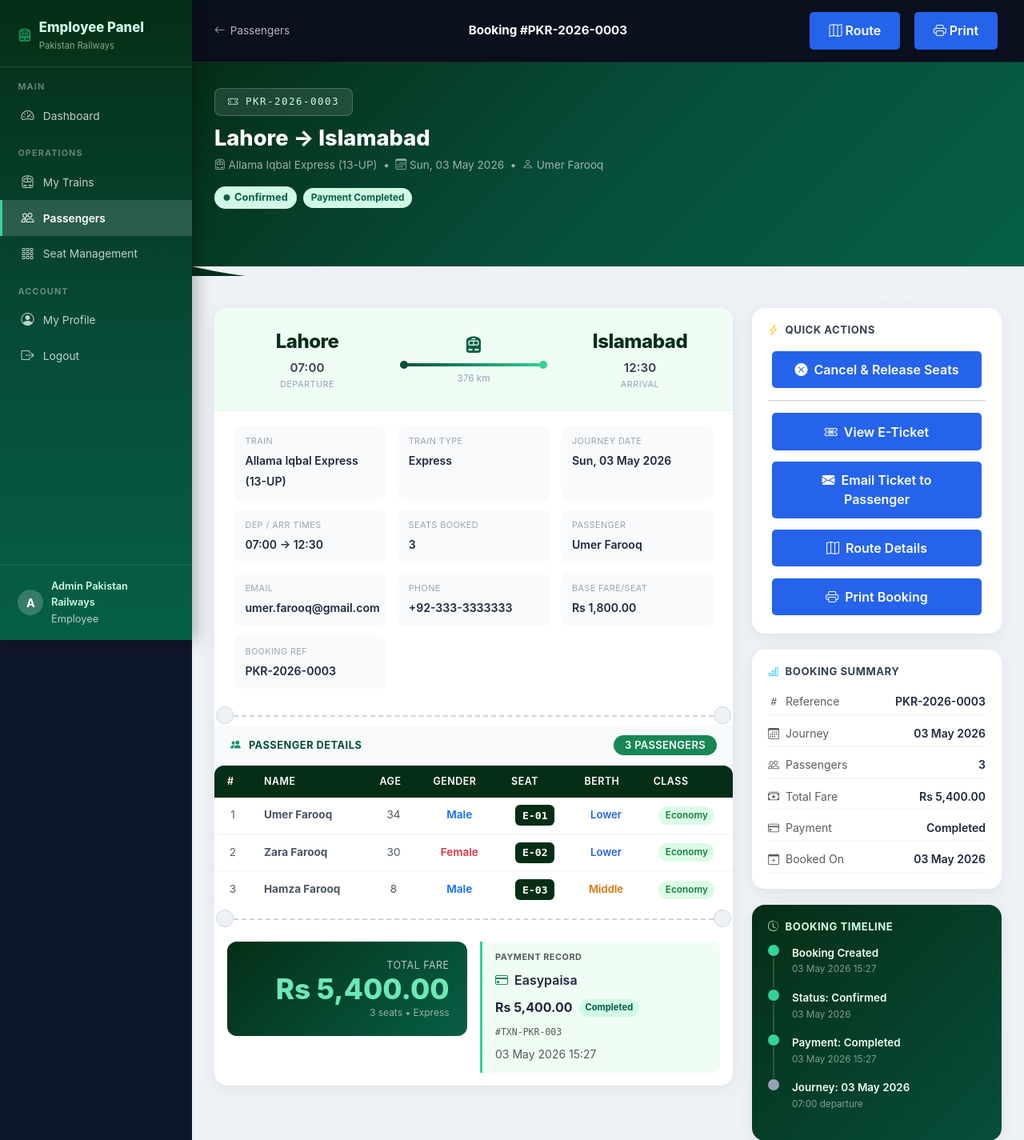
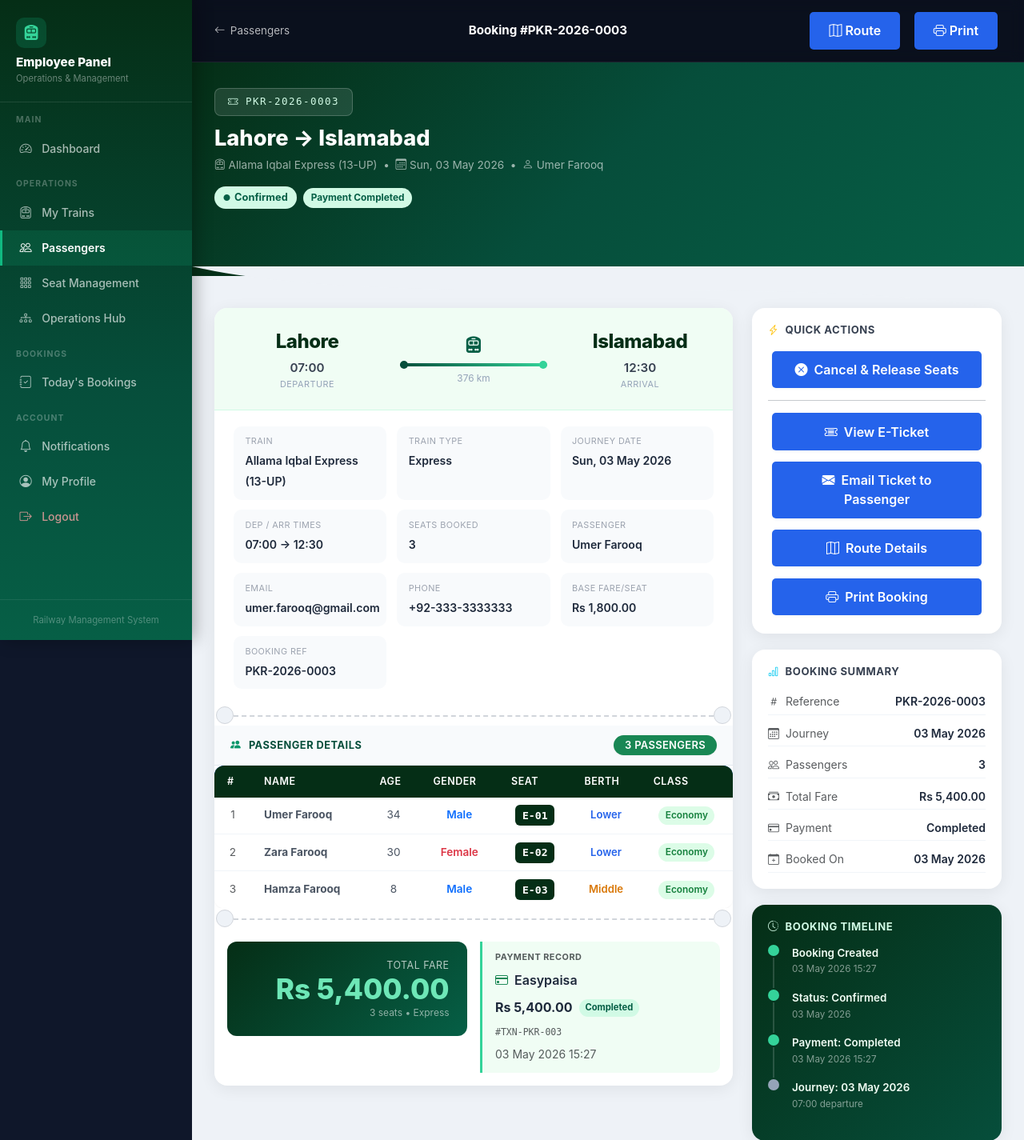
Before and after one commit to chmuhammadasim/Railway-Managment-System-php, a PHP site: page /railway/booking-emp.php?id=3 in a window 1280 px wide. Shown: the top 1425 px of the page at 80% size. Run offline with PHP 8.4, Linux system fonts and the light colour scheme; a user stored in the database is signed in; data comes from the database, SQL or seed files in the repository.

Commit message:
feat: Enhance employee sidebar with notifications and bookings links
Co-authored-by: Copilot <copilot@github.com>

```diff
--- a/assign-seats.php
+++ b/assign-seats.php
@@ -280,7 +280,10 @@ require_once 'inc/header.php';
         <a href="check-passengers.php"><i class="bi bi-people"></i> Passengers</a>
         <a href="assign-seats.php" class="active"><i class="bi bi-grid-3x3-gap"></i> Seat Management</a>
         <a href="operations-hub.php"><i class="bi bi-diagram-3"></i> Operations Hub</a>
+        <div class="sb-sep">Bookings</div>
+        <a href="check-passengers.php?view=bookings"><i class="bi bi-journal-check"></i> Today's Bookings</a>
         <div class="sb-sep">Account</div>
+        <a href="notifications.php"><i class="bi bi-bell"></i> Notifications</a>
         <a href="profile.php"><i class="bi bi-person-circle"></i> My Profile</a>
         <a href="logout.php" style="color:rgba(252,165,165,.8)!important;"><i class="bi bi-box-arrow-right"></i> Logout</a>
     </nav>
--- a/booking-emp.php
+++ b/booking-emp.php
@@ -105,33 +105,16 @@ $is_future  = $journey_ts > time();
             display: flex; flex-direction: column;
             box-shadow: 4px 0 20px rgba(0,0,0,.3);
         }
-        .sb-brand {
-            padding: 1.3rem 1.4rem 1rem;
-            font-weight: 800; font-size: 1.05rem; color: #d1fae5;
-            border-bottom: 1px solid rgba(255,255,255,.12);
-            display: flex; align-items: center; gap: .6rem;
-        }
-        .sb-brand .brand-sub { font-size: .7rem; font-weight: 400; opacity: .6; display: block; margin-top: .1rem; }
-        .sb-section {
-            font-size: .68rem; text-transform: uppercase; letter-spacing: .1em;
-            color: rgba(255,255,255,.38); padding: 1rem 1.4rem .3rem; font-weight: 700;
-        }
-        .sb-link {
-            display: flex; align-items: center; gap: .65rem;
-            padding: .6rem 1.4rem; color: rgba(255,255,255,.75);
-            text-decoration: none; font-size: .86rem; transition: all .15s;
-            border-left: 3px solid transparent;
-        }
-        .sb-link:hover { background: rgba(255,255,255,.1); color: #fff; border-left-color: rgba(255,255,255,.3); }
-        .sb-link.active { background: rgba(255,255,255,.15); color: #fff; border-left-color: #34d399; font-weight: 600; }
-        .sb-link i { font-size: 1rem; width: 18px; text-align: center; }
-        .sb-footer { margin-top: auto; padding: 1rem 1.4rem; border-top: 1px solid rgba(255,255,255,.1); }
-        .sb-user { display: flex; align-items: center; gap: .6rem; color: rgba(255,255,255,.7); font-size: .8rem; }
-        .sb-user-avatar {
-            width: 32px; height: 32px; border-radius: 50%;
-            background: rgba(255,255,255,.2); display: flex; align-items: center; justify-content: center;
-            font-weight: 700; font-size: .9rem; color: #fff; flex-shrink: 0;
-        }
+        .emp-sb-brand { padding:1.4rem 1.25rem 1.2rem; border-bottom:1px solid rgba(255,255,255,.1); }
+        .emp-sb-brand .brand-icon { width:38px; height:38px; border-radius:10px; background:rgba(16,185,129,.2); color:#34d399; display:flex; align-items:center; justify-content:center; font-size:1.2rem; margin-bottom:.55rem; }
+        .emp-sb-brand .brand-name { font-weight:800; font-size:.95rem; color:#fff; line-height:1.2; }
+        .emp-sb-brand .brand-role { font-size:.7rem; color:rgba(255,255,255,.4); margin-top:.15rem; }
+        .sb-sep { font-size:.65rem; font-weight:700; letter-spacing:.1em; text-transform:uppercase; color:rgba(255,255,255,.28); padding:.9rem 1.25rem .3rem; }
+        .emp-sidebar nav a { display:flex; align-items:center; gap:.7rem; padding:.62rem 1.25rem; color:rgba(255,255,255,.65); text-decoration:none; font-size:.875rem; font-weight:500; transition:background .15s,color .15s,border-color .15s; border-left:3px solid transparent; }
+        .emp-sidebar nav a:hover { background:rgba(255,255,255,.08); color:#fff; border-left-color:rgba(52,211,153,.4); }
+        .emp-sidebar nav a.active { background:rgba(16,185,129,.15); color:#fff; border-left-color:#10b981; font-weight:600; }
+        .emp-sidebar nav a i { font-size:.95rem; width:18px; text-align:center; }
+        .emp-sb-footer { margin-top:auto; padding:1rem 1.25rem; border-top:1px solid rgba(255,255,255,.08); font-size:.71rem; color:rgba(255,255,255,.3); text-align:center; }
 
         /* ── Main area ── */
         .emp-main { flex: 1; overflow-x: hidden; }
@@ -293,35 +276,27 @@ $is_future  = $journey_ts > time();
 
 <!-- ── Sidebar ──────────────────────────────────────────────────────────────── -->
 <aside class="emp-sidebar no-print">
-    <div class="sb-brand">
-        <i class="bi bi-train-front-fill text-success"></i>
-        <div>
-            <div>Employee Panel</div>
-            <span class="brand-sub">Pakistan Railways</span>
-        </div>
+    <div class="emp-sb-brand">
+        <div class="brand-icon"><i class="bi bi-train-front-fill"></i></div>
+        <div class="brand-name">Employee Panel</div>
+        <div class="brand-role">Operations &amp; Management</div>
     </div>
-
-    <div class="sb-section">Main</div>
-    <a href="employee-dashboard.php" class="sb-link"><i class="bi bi-speedometer2"></i>Dashboard</a>
-
-    <div class="sb-section">Operations</div>
-    <a href="my-trains.php" class="sb-link"><i class="bi bi-train-front"></i>My Trains</a>
-    <a href="check-passengers.php" class="sb-link active"><i class="bi bi-people"></i>Passengers</a>
-    <a href="assign-seats.php" class="sb-link"><i class="bi bi-grid-3x3-gap"></i>Seat Management</a>
-
-    <div class="sb-section">Account</div>
-    <a href="profile.php" class="sb-link"><i class="bi bi-person-circle"></i>My Profile</a>
-    <a href="logout.php" class="sb-link"><i class="bi bi-box-arrow-right"></i>Logout</a>
-
-    <div class="sb-footer">
-        <div class="sb-user">
-            <div class="sb-user-avatar"><?= strtoupper(substr($_SESSION['full_name'] ?? $_SESSION['username'] ?? 'E', 0, 1)) ?></div>
-            <div>
-                <div style="color:#d1fae5;font-weight:600;"><?= htmlspecialchars($_SESSION['full_name'] ?? $_SESSION['username'] ?? 'Employee') ?></div>
-                <div>Employee</div>
-            </div>
-        </div>
-    </div>
+    <nav>
+        <div class="sb-sep">Main</div>
+        <a href="employee-dashboard.php"><i class="bi bi-speedometer2"></i> Dashboard</a>
+        <div class="sb-sep">Operations</div>
+        <a href="my-trains.php"><i class="bi bi-train-front"></i> My Trains</a>
+        <a href="check-passengers.php" class="active"><i class="bi bi-people"></i> Passengers</a>
+        <a href="assign-seats.php"><i class="bi bi-grid-3x3-gap"></i> Seat Management</a>
+        <a href="operations-hub.php"><i class="bi bi-diagram-3"></i> Operations Hub</a>
+        <div class="sb-sep">Bookings</div>
+        <a href="check-passengers.php?view=bookings"><i class="bi bi-journal-check"></i> Today's Bookings</a>
+        <div class="sb-sep">Account</div>
+        <a href="notifications.php"><i class="bi bi-bell"></i> Notifications</a>
+        <a href="profile.php"><i class="bi bi-person-circle"></i> My Profile</a>
+        <a href="logout.php" style="color:rgba(252,165,165,.8)!important;"><i class="bi bi-box-arrow-right"></i> Logout</a>
+    </nav>
+    <div class="emp-sb-footer">Railway Management System</div>
 </aside>
 
 <!-- ── Main ─────────────────────────────────────────────────────────────────── -->
--- a/check-passengers.php
+++ b/check-passengers.php
@@ -267,7 +267,10 @@ require_once 'inc/header.php';
         <a href="check-passengers.php" class="active"><i class="bi bi-people"></i> Passengers</a>
         <a href="assign-seats.php"><i class="bi bi-grid-3x3-gap"></i> Seat Management</a>
         <a href="operations-hub.php"><i class="bi bi-diagram-3"></i> Operations Hub</a>
+        <div class="sb-sep">Bookings</div>
+        <a href="check-passengers.php?view=bookings"><i class="bi bi-journal-check"></i> Today's Bookings</a>
         <div class="sb-sep">Account</div>
+        <a href="notifications.php"><i class="bi bi-bell"></i> Notifications</a>
         <a href="profile.php"><i class="bi bi-person-circle"></i> My Profile</a>
         <a href="logout.php" style="color:rgba(252,165,165,.8)!important;"><i class="bi bi-box-arrow-right"></i> Logout</a>
     </nav>
--- a/my-trains.php
+++ b/my-trains.php
@@ -205,6 +205,7 @@ require_once 'inc/header.php';
         <div class="sb-sep">Bookings</div>
         <a href="check-passengers.php?view=bookings"><i class="bi bi-journal-check"></i> Today's Bookings</a>
         <div class="sb-sep">Account</div>
+        <a href="notifications.php"><i class="bi bi-bell"></i> Notifications</a>
         <a href="profile.php"><i class="bi bi-person-circle"></i> My Profile</a>
         <a href="logout.php" style="color:rgba(252,165,165,.8)!important;"><i class="bi bi-box-arrow-right"></i> Logout</a>
     </nav>
```
Also changed, not shown: notifications.php (+36 -25 lines), operations-hub.php (+17 -15 lines).
